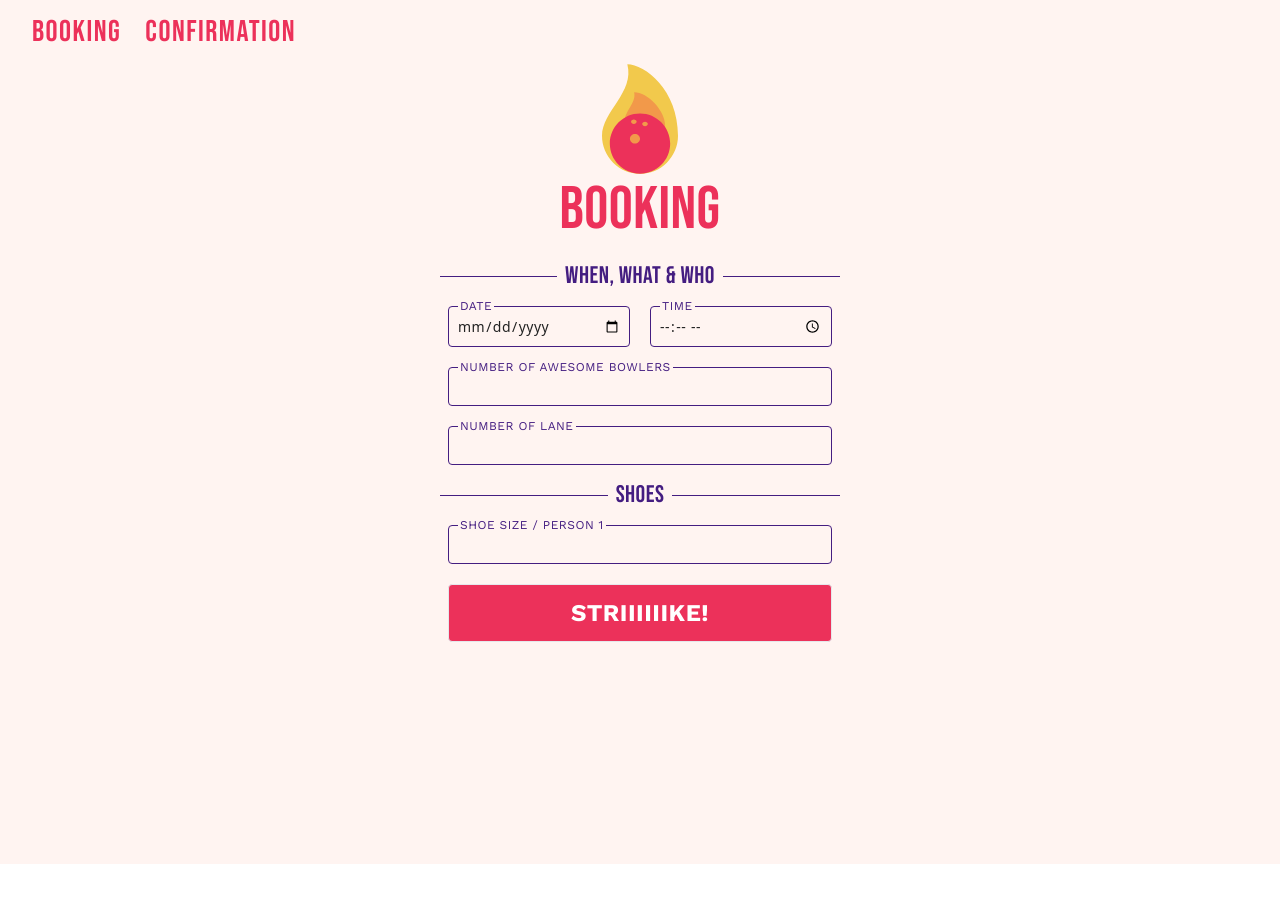
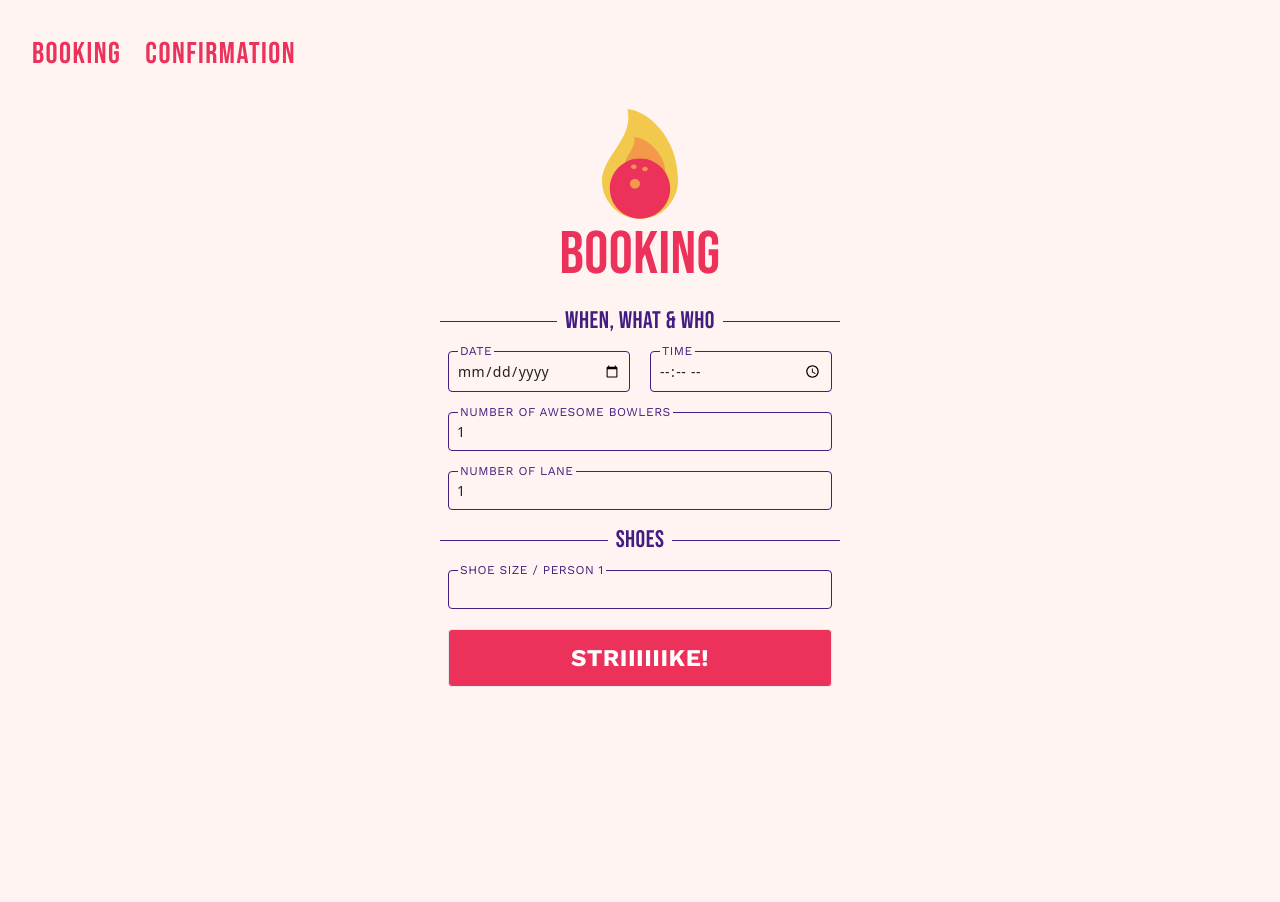
Before and after one commit to PlooJompong/strajk, a React (Vite) app: page /booking in a window 1280 px wide. Shown: the top 902 px of the page. Before the commit the page ends 864 px from the top, so only its background shows below. Built offline with nearby package versions, Linux system fonts and the light colour scheme.

Commit message:
request, response

```diff
--- a/package.json
+++ b/package.json
@@ -10,6 +10,7 @@
     "preview": "vite preview"
   },
   "dependencies": {
+    "axios": "^1.7.7",
     "framer-motion": "^11.11.11",
     "react": "^18.3.1",
     "react-dom": "^18.3.1",
--- a/src/components/Button.tsx
+++ b/src/components/Button.tsx
@@ -1,10 +1,14 @@
 type ButtonProps = {
   children: React.ReactNode;
+  onClick: (event: React.MouseEvent<HTMLButtonElement>) => void;
 };
 
-const Button = ({ children }: ButtonProps) => {
+const Button = ({ onClick, children }: ButtonProps) => {
   return (
-    <button className="my-5 w-full max-w-96 rounded border bg-primary p-2.5 font-secondary text-[1.5rem] font-bold text-white">
+    <button
+      onClick={onClick}
+      className="my-5 w-full max-w-96 rounded border bg-primary p-2.5 font-secondary text-[1.5rem] font-bold text-white"
+    >
       {children}
     </button>
   );
--- a/src/components/Details.tsx
+++ b/src/components/Details.tsx
@@ -1,12 +1,13 @@
 type detailsProps = {
   placeholder: string;
+  text: string;
 };
 
-const Details = ({ placeholder }: detailsProps) => {
+const Details = ({ placeholder, text }: detailsProps) => {
   return (
     <div className="relative w-full text-[0.875rem]">
       <p className="w-full rounded border border-secondary bg-transparent p-2 font-secondary tracking-[0.03em] text-darkText">
-        TEST
+        {text}
       </p>
       <span className="absolute start-2.5 top-0 -translate-y-1/2 bg-lightBackgroundColor p-0.5 font-secondary text-[0.75rem] text-secondary">
         {placeholder}
--- a/src/components/Header.tsx
+++ b/src/components/Header.tsx
@@ -25,8 +25,8 @@ const Header = () => {
   return (
     <>
       <header className="bg-lightBackgroundColor">
-        <div className="mx-auto max-w-screen-xl px-4 sm:px-6 lg:px-8">
-          <div className="flex h-16 items-center justify-between">
+        <div className="mx-auto max-w-screen-xl p-4 sm:p-6 lg:p-8">
+          <div className="flex items-center justify-between">
             <nav className="hidden md:block">
               <ul className="flex items-center gap-6 text-[0.875rem]">
                 <li>
--- a/src/components/Input.tsx
+++ b/src/components/Input.tsx
@@ -1,18 +1,29 @@
-type inputProps = {
-  inputType?: string;
+type InputProps = {
+  inputType: string;
   inputName: string;
   inputId: string;
   placeholder: string;
+  value?: string | number;
+  onChange?: (event: React.ChangeEvent<HTMLInputElement>) => void;
 };
 
-const Input = ({ inputType, inputName, inputId, placeholder }: inputProps) => {
+const Input: React.FC<InputProps> = ({
+  inputType,
+  inputName,
+  inputId,
+  placeholder,
+  value,
+  onChange,
+}: InputProps) => {
   return (
     <div className="relative w-full text-[0.875rem]">
       <input
         className="w-full rounded border border-secondary bg-transparent p-2 text-darkText"
-        type={inputType || "text"}
+        type={inputType}
         name={inputName}
         id={inputId}
+        value={value}
+        onChange={onChange}
       />
       <span className="absolute start-2.5 top-0 -translate-y-1/2 bg-lightBackgroundColor p-0.5 font-secondary text-[0.75rem] text-secondary">
         {placeholder}
--- a/src/main.tsx
+++ b/src/main.tsx
@@ -6,7 +6,9 @@ import "./index.css";
 
 createRoot(document.getElementById("root")!).render(
   <StrictMode>
-    <BrowserRouter>
+    <BrowserRouter
+      future={{ v7_startTransition: true, v7_relativeSplatPath: true }}
+    >
       <App />
     </BrowserRouter>
   </StrictMode>,
--- a/src/pages/Booking.tsx
+++ b/src/pages/Booking.tsx
@@ -1,13 +1,59 @@
-import { Link } from "react-router-dom";
+import { useState } from "react";
+import { NavigateFunction, useNavigate } from "react-router-dom";
+import { createBooking, BookingRequest } from "../utilities/api.ts";
 import Header from "../components/Header.tsx";
 import Container from "../components/Container.tsx";
-import logo from "../assets/logo.svg";
 import Divider from "../components/Divider.tsx";
 import Input from "../components/Input.tsx";
 import InputSection from "../components/InputSection.tsx";
 import Button from "../components/Button.tsx";
+import logo from "../assets/logo.svg";
 
-const Booking = () => {
+const Booking: React.FC = () => {
+  const [date, setDate] = useState<string>("");
+  const [time, setTime] = useState<string>("");
+  const [players, setPlayers] = useState<number>(1);
+  const [lanes, setLanes] = useState<number>(1);
+  const [shoes, setShoes] = useState<string[]>([""]);
+  const navigate: NavigateFunction = useNavigate();
+
+  const handlePlayerChange = (e: React.ChangeEvent<HTMLInputElement>): void => {
+    const playerCount = Number(e.target.value);
+    setPlayers(playerCount);
+
+    if (playerCount > shoes.length) {
+      setShoes([...shoes, ...Array(playerCount - shoes.length).fill("")]);
+    } else if (playerCount < shoes.length) {
+      setShoes(shoes.slice(0, playerCount));
+    }
+  };
+
+  const handleShoeSizeChange = (index: number, value: string): void => {
+    const updatedShoes = [...shoes];
+    updatedShoes[index] = value;
+    setShoes(updatedShoes);
+  };
+
+  const handleBooking = async (): Promise<void> => {
+    const when = `${date}, ${time}`;
+
+    const bookingData: BookingRequest = {
+      when,
+      lanes,
+      people: players,
+      shoes: shoes.map(Number),
+    };
+
+    try {
+      const response = await createBooking(bookingData);
+      console.log("Booking successful:", response);
+      navigate("/confirmation", { state: response });
+    } catch (error) {
+      console.error("Booking failed:", error);
+      alert("Failed to create booking. Please try again.");
+    }
+  };
+
   return (
     <>
       <Header />
@@ -30,42 +76,55 @@ const Booking = () => {
                 inputName="date"
                 inputId="date"
                 placeholder="DATE"
+                value={date}
+                onChange={(e) => setDate(e.target.value)}
               />
               <Input
                 inputType="time"
                 inputId="time"
                 inputName="time"
                 placeholder="TIME"
+                value={time}
+                onChange={(e) => setTime(e.target.value)}
               />
             </div>
 
             <Input
+              inputType="number"
               inputId="players"
               inputName="players"
               placeholder="NUMBER OF AWESOME BOWLERS"
+              value={String(players)}
+              onChange={handlePlayerChange}
             />
 
             <Input
+              inputType="number"
               inputId="lanes"
               inputName="lanes"
               placeholder="NUMBER OF LANE"
+              value={String(lanes)}
+              onChange={(e) => setLanes(Number(e.target.value))}
             />
           </InputSection>
 
           <Divider dividerText="SHOES" />
 
           <InputSection>
-            <Input
-              inputId="shoes"
-              inputName="shoes"
-              // placeholder={`SHOE SIZE / PERSON ${x}}`
-              placeholder="SHOE SIZE / PERSON 1"
-            />
+            {shoes.map((size, index) => (
+              <Input
+                inputType="number"
+                key={index}
+                inputId={`shoe-${index}`}
+                inputName={`shoe-${index}`}
+                placeholder={`SHOE SIZE / PERSON ${index + 1}`}
+                value={size}
+                onChange={(e) => handleShoeSizeChange(index, e.target.value)}
+              />
+            ))}
           </InputSection>
 
-          <Link to="/confirmation" className="w-full max-w-96">
-            <Button>STRIIIIIIKE!</Button>
-          </Link>
+          <Button onClick={handleBooking}>STRIIIIIIKE!</Button>
         </div>
       </Container>
     </>
--- a/src/pages/Confirmation.tsx
+++ b/src/pages/Confirmation.tsx
@@ -1,4 +1,5 @@
-import { Link } from "react-router-dom";
+import { useLocation, Link, Location } from "react-router-dom";
+import { BookingResponse } from "../utilities/api.ts";
 import Header from "../components/Header.tsx";
 import Container from "../components/Container.tsx";
 import logo from "../assets/logo.svg";
@@ -8,6 +9,11 @@ import Button from "../components/Button.tsx";
 import Details from "../components/Details.tsx";
 
 const Confirmation = () => {
+  const location: Location = useLocation();
+  const bookingData: BookingResponse = location.state as BookingResponse;
+
+  const { when, lanes, people, id, price } = bookingData;
+
   return (
     <>
       <Header />
@@ -24,18 +30,24 @@ const Confirmation = () => {
           <Divider dividerText="BOOKING DETAILS" />
 
           <InputSection>
-            <Details placeholder="WHEN" />
-            <Details placeholder="WHO" />
-            <Details placeholder="LANES" />
-            <Details placeholder="BOOKING NUMBER" />
+            <Details placeholder="WHEN" text={when} />
+            <Details
+              placeholder="WHO"
+              text={`${people === 1 ? "1 per" : `${people} pers`} `}
+            />
+            <Details
+              placeholder="LANES"
+              text={`${lanes === 1 ? "1 lane" : `${lanes} lanes`} `}
+            />
+            <Details placeholder="BOOKING NUMBER" text={id} />
             <div className="mt-5 flex w-full items-center justify-between rounded border border-primary bg-transparent p-2 text-primary">
               <p className="font-bold">total</p>
-              <p> 460sek</p>
+              <p>{`${price} SEK`}</p>
             </div>
           </InputSection>
 
           <Link to="/booking" className="w-full max-w-96">
-            <Button>SWEET, LET'S GO!</Button>
+            <Button onClick={() => {}}>SWEET, LET'S GO!</Button>
           </Link>
         </div>
       </Container>
--- /dev/null
+++ b/src/utilities/api.ts
@@ -0,0 +1,43 @@
+import axios from "axios";
+
+const API_URL = "https://h5jbtjv6if.execute-api.eu-north-1.amazonaws.com";
+const API_KEY = "738c6b9d-24cf-47c3-b688-f4f4c5747662";
+
+export type BookingRequest = {
+  when: string;
+  lanes: number;
+  people: number;
+  shoes: number[];
+};
+
+export type BookingResponse = {
+  when: string;
+  lanes: number;
+  people: number;
+  shoes: number[];
+  price: number;
+  id: string;
+  active: boolean;
+};
+
+export const createBooking = async (
+  bookingData: BookingRequest,
+): Promise<BookingResponse> => {
+  try {
+    const response = await axios.post<BookingResponse>(
+      `${API_URL}`,
+      bookingData,
+      {
+        headers: {
+          "Content-Type": "text/plain",
+          "x-api-key": API_KEY,
+        },
+      },
+    );
+
+    return response.data;
+  } catch (error) {
+    console.error("Error creating booking:", error);
+    throw error;
+  }
+};
```
Also changed, not shown: 1 other file (tests, documents, lock files or other folders).
